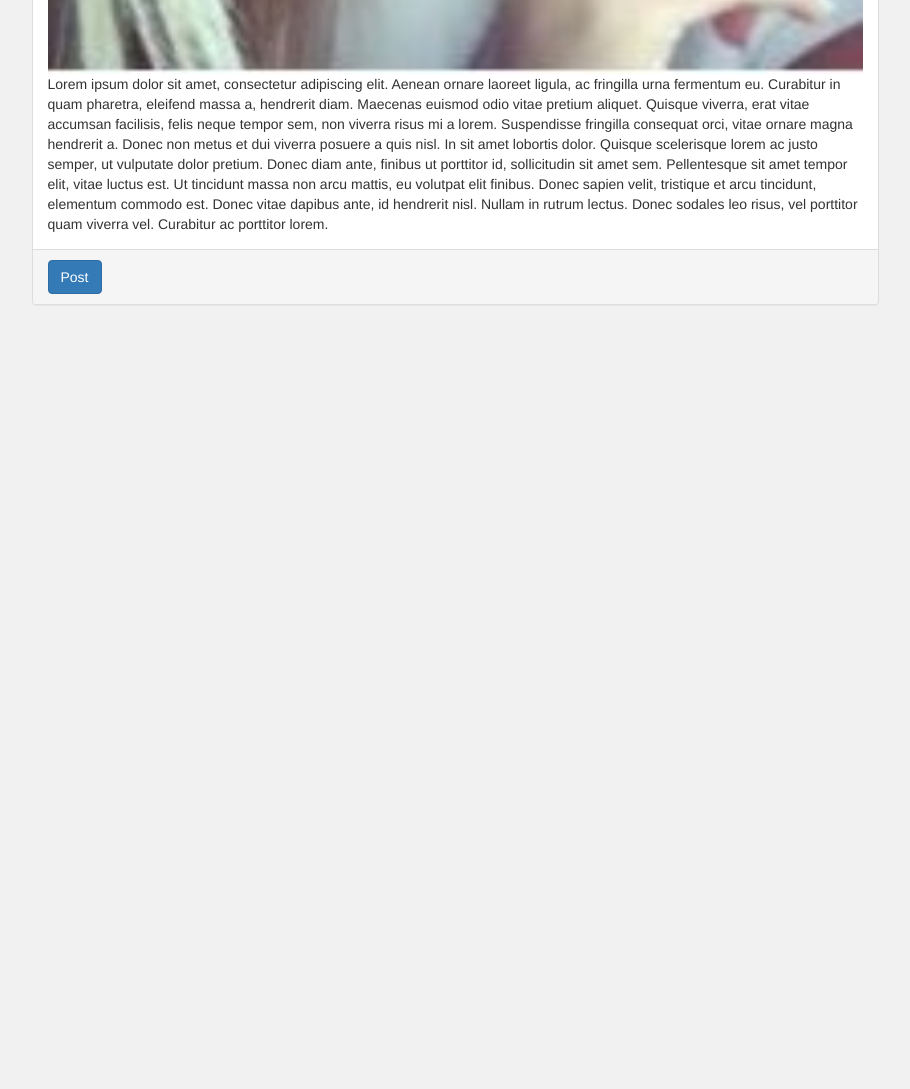
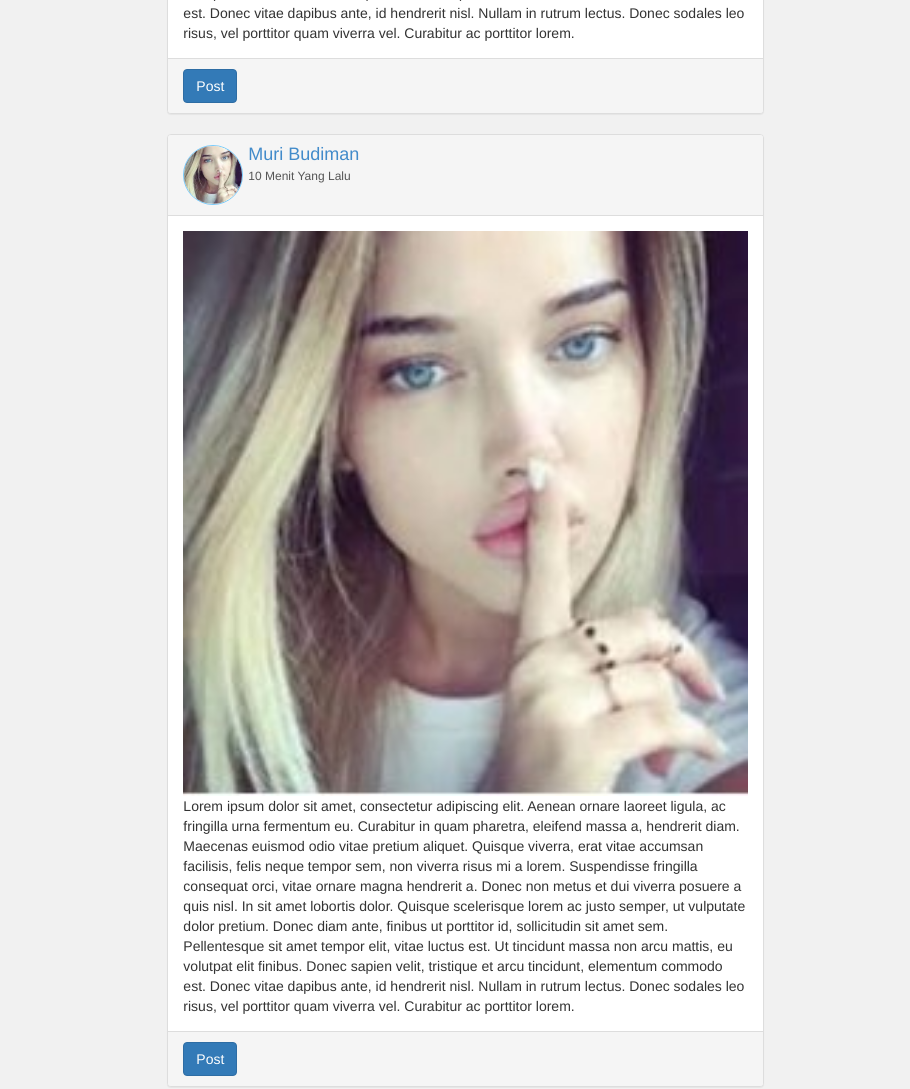
Before and after one commit to udamuri/bootstrap-socialmedia, a plain HTML site: page main.html in a window 1280 px wide. Shown: the part 1360-2449 px from the top of the page, without its empty margins (331-1241 px from the left). Before the commit the page ends 1685 px from the top, so only its background shows below. Drawn offline with Linux system fonts and the light colour scheme.

Commit message:
container size

```diff
--- a/assets/main.less
+++ b/assets/main.less
@@ -23,6 +23,14 @@ body
 {
 	padding-top: 50px;
 	background: @gray2_color;
+}
+
+@media @min1024
+{
+	.container
+	{
+		max-width: 940px;
+	}
 }
 .margin-top-20{margin-top: 20px;}
 .margin-top-10{margin-top: 10px;}
--- a/assets/navbar.less
+++ b/assets/navbar.less
@@ -2,7 +2,6 @@
 @bgHighlight    : #348DC1;
 @colDefault     : #fff;
 @colHighlight   : #A8DFFF;
-@colWhite  : #fff;
 @dropDown       : false;
 .ddm() when (@dropDown) {
   > li > .dropdown-menu {
@@ -24,7 +23,7 @@
   border-color: @bgHighlight;
   /*border-color: @bgDefault;*/
   .navbar-brand {
-    color: @colWhite;
+    color: @colDefault;
     &:hover, &:focus {
       color: @colHighlight; }}
   .navbar-text {
--- a/main.html
+++ b/main.html
@@ -78,7 +78,7 @@
 
     <article class="container margin-top-20">
         <div class="row">
-            <div class="col-md-9 col-sm-12 col-xs-12 pull-right">
+            <div class="col-md-8 col-sm-12 col-xs-12 pull-right">
                 <div class="panel panel-default">
                   <div class="panel-body">
                       <textarea class="post-status-control" placeholder="Apa yang anda fikirkan" ></textarea>
@@ -108,9 +108,30 @@
                         <button class="btn btn-primary">Post</button>
                   </div>
                 </div>
+
+                <div class="panel panel-default">
+                  <div class="panel-heading">
+                      <div class="row">
+                          <div class="col-md-12">
+                            <div class="col-xs-1-calc"><img class="img-profile-post" src="img/3.jpg"></div>
+                            <div class="col-xs-11-calc">
+                                <h4 class="post-name">Muri Budiman</h4>
+                                <span class="post-date">10 Menit Yang Lalu</span>
+                            </div>
+                          </div>
+                      </div>
+                  </div>
+                  <div class="panel-body post-content-data">
+                    <img src="img/3.jpg">
+                    Lorem ipsum dolor sit amet, consectetur adipiscing elit. Aenean ornare laoreet ligula, ac fringilla urna fermentum eu. Curabitur in quam pharetra, eleifend massa a, hendrerit diam. Maecenas euismod odio vitae pretium aliquet. Quisque viverra, erat vitae accumsan facilisis, felis neque tempor sem, non viverra risus mi a lorem. Suspendisse fringilla consequat orci, vitae ornare magna hendrerit a. Donec non metus et dui viverra posuere a quis nisl. In sit amet lobortis dolor. Quisque scelerisque lorem ac justo semper, ut vulputate dolor pretium. Donec diam ante, finibus ut porttitor id, sollicitudin sit amet sem. Pellentesque sit amet tempor elit, vitae luctus est. Ut tincidunt massa non arcu mattis, eu volutpat elit finibus. Donec sapien velit, tristique et arcu tincidunt, elementum commodo est. Donec vitae dapibus ante, id hendrerit nisl. Nullam in rutrum lectus. Donec sodales leo risus, vel porttitor quam viverra vel. Curabitur ac porttitor lorem.
+                  </div>
+                  <div class="panel-footer">
+                        <button class="btn btn-primary">Post</button>
+                  </div>
+                </div>
             </div>
 
-            <div class="col-md-3 col-sm-12 col-xs-12">
+            <div class="col-md-4 col-sm-12 col-xs-12">
                 <div class="list-group">
                   <a href="#" class="list-group-item active">
                     Cras justo odio
```
Also changed, not shown: assets/main.css.
